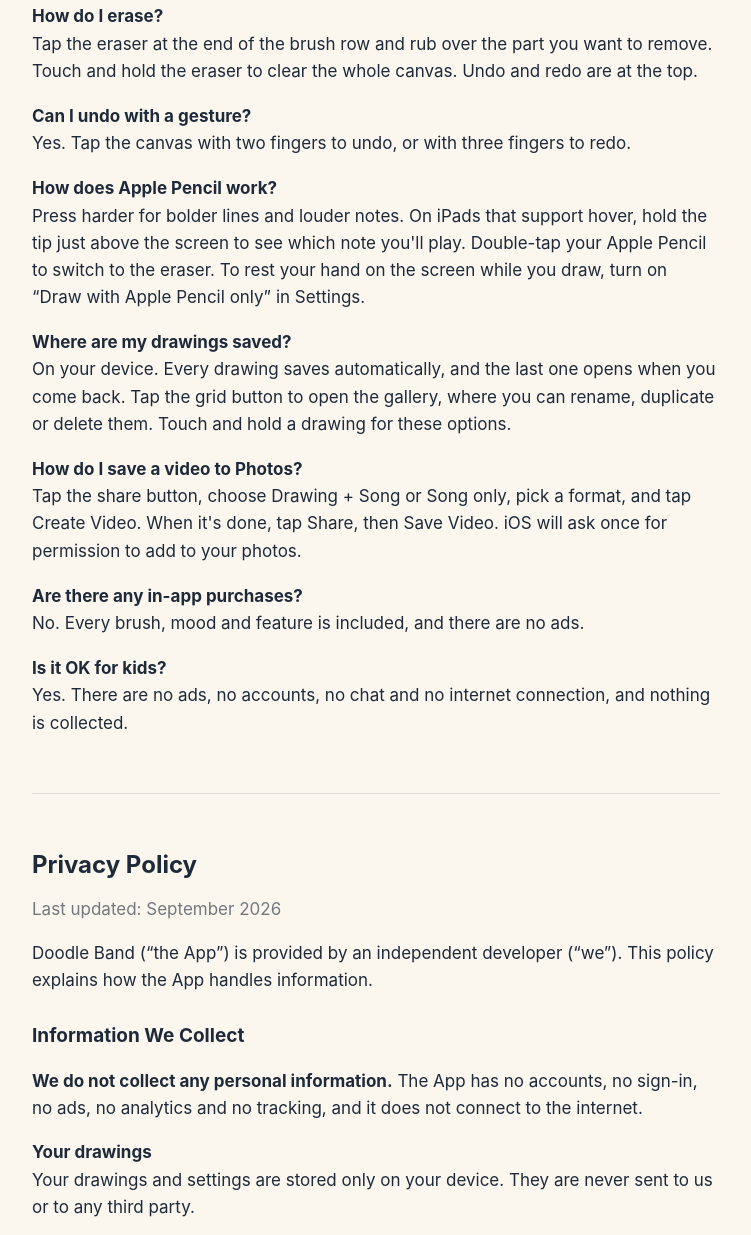
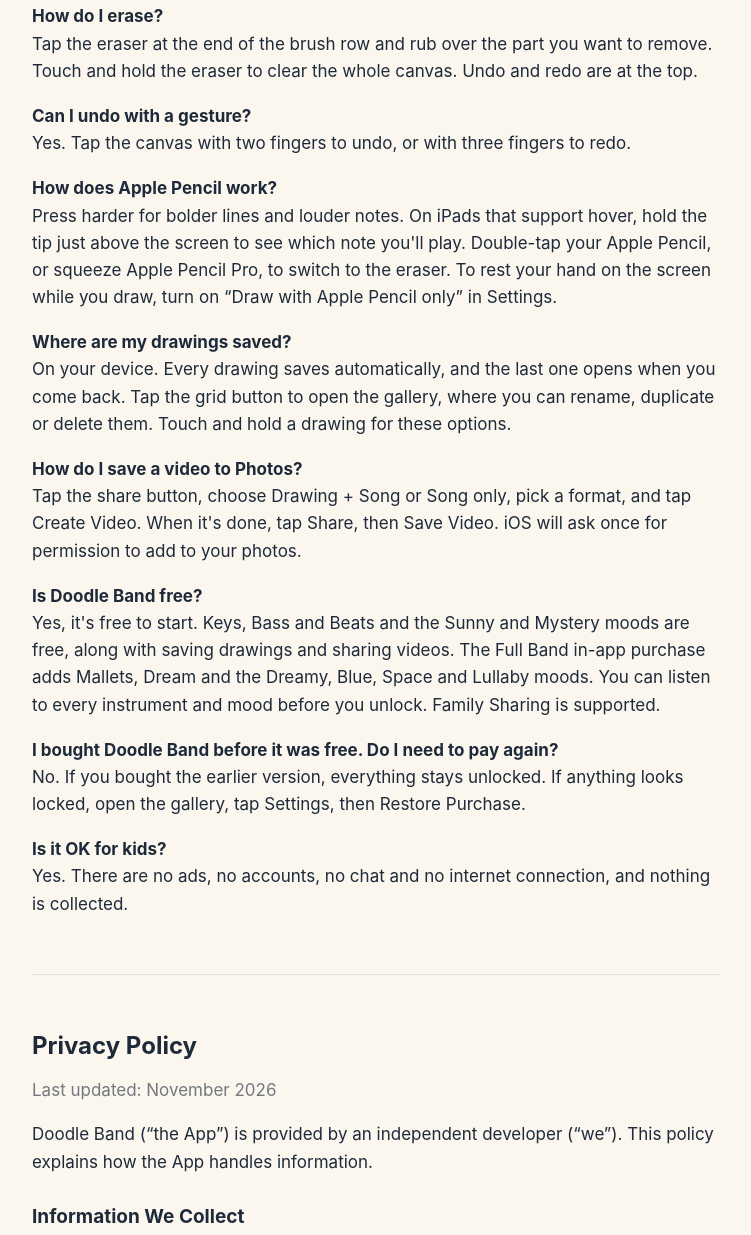
Before and after one commit to tajimaru1209/doodleband-site, a plain HTML site: page index.html in a window 1280 px wide. Shown: the part 1855-3090 px from the top of the page, without its empty margins (264-1015 px from the left). Drawn offline with Linux system fonts and the light colour scheme.

Commit message:
Free to start with Full Band unlock; Pencil Pro squeeze
Co-Authored-By: Claude Opus 5.5 <noreply@anthropic.com>

```diff
--- a/index.html
+++ b/index.html
@@ -73,7 +73,7 @@
     Yes. Tap the canvas with two fingers to undo, or with three fingers to redo.</p>
 
     <p><strong>How does Apple Pencil work?</strong><br />
-    Press harder for bolder lines and louder notes. On iPads that support hover, hold the tip just above the screen to see which note you'll play. Double-tap your Apple Pencil to switch to the eraser. To rest your hand on the screen while you draw, turn on &ldquo;Draw with Apple Pencil only&rdquo; in Settings.</p>
+    Press harder for bolder lines and louder notes. On iPads that support hover, hold the tip just above the screen to see which note you'll play. Double-tap your Apple Pencil, or squeeze Apple Pencil Pro, to switch to the eraser. To rest your hand on the screen while you draw, turn on &ldquo;Draw with Apple Pencil only&rdquo; in Settings.</p>
 
     <p><strong>Where are my drawings saved?</strong><br />
     On your device. Every drawing saves automatically, and the last one opens when you come back. Tap the grid button to open the gallery, where you can rename, duplicate or delete them. Touch and hold a drawing for these options.</p>
@@ -81,8 +81,11 @@
     <p><strong>How do I save a video to Photos?</strong><br />
     Tap the share button, choose Drawing + Song or Song only, pick a format, and tap Create Video. When it's done, tap Share, then Save Video. iOS will ask once for permission to add to your photos.</p>
 
-    <p><strong>Are there any in-app purchases?</strong><br />
-    No. Every brush, mood and feature is included, and there are no ads.</p>
+    <p><strong>Is Doodle Band free?</strong><br />
+    Yes, it's free to start. Keys, Bass and Beats and the Sunny and Mystery moods are free, along with saving drawings and sharing videos. The Full Band in-app purchase adds Mallets, Dream and the Dreamy, Blue, Space and Lullaby moods. You can listen to every instrument and mood before you unlock. Family Sharing is supported.</p>
+
+    <p><strong>I bought Doodle Band before it was free. Do I need to pay again?</strong><br />
+    No. If you bought the earlier version, everything stays unlocked. If anything looks locked, open the gallery, tap Settings, then Restore Purchase.</p>
 
     <p><strong>Is it OK for kids?</strong><br />
     Yes. There are no ads, no accounts, no chat and no internet connection, and nothing is collected.</p>
@@ -90,7 +93,7 @@
 
   <section id="privacy">
   <h2>Privacy Policy</h2>
-  <p class="updated">Last updated: September 2026</p>
+  <p class="updated">Last updated: November 2026</p>
 
   <p>Doodle Band (&ldquo;the App&rdquo;) is provided by an independent developer (&ldquo;we&rdquo;). This policy explains how the App handles information.</p>
 
@@ -107,7 +110,7 @@
   Videos and pictures are shared only when you choose to, using the iOS share sheet. Where they go is up to you.</p>
 
   <p><strong>Purchase</strong><br />
-  The App is purchased through the App Store. Apple processes the payment, and we do not receive your name, email address or payment information. Please see
+  The App and its in-app purchase are paid for through the App Store. Apple processes the payment, and we do not receive your name, email address or payment information. Please see
   <a href="https://www.apple.com/legal/privacy/" target="_blank" rel="noopener">Apple&rsquo;s Privacy Policy</a> for details.</p>
 
   <h3>Children&rsquo;s Privacy</h3>
```
